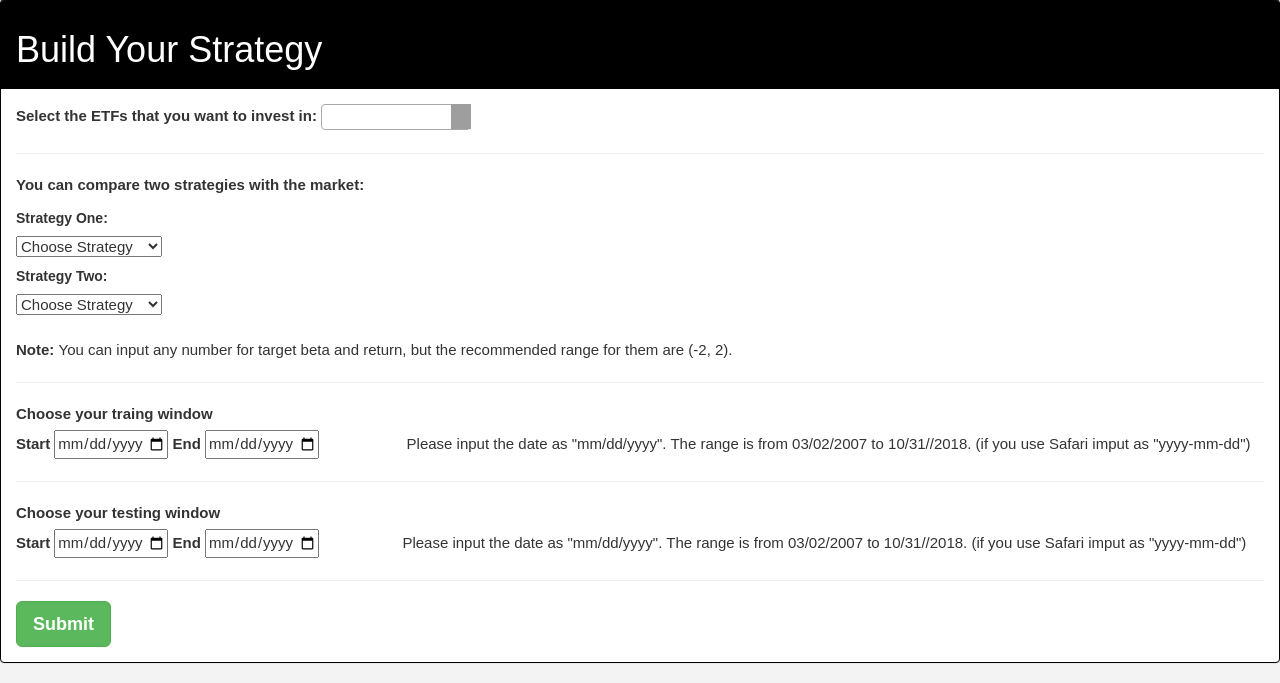
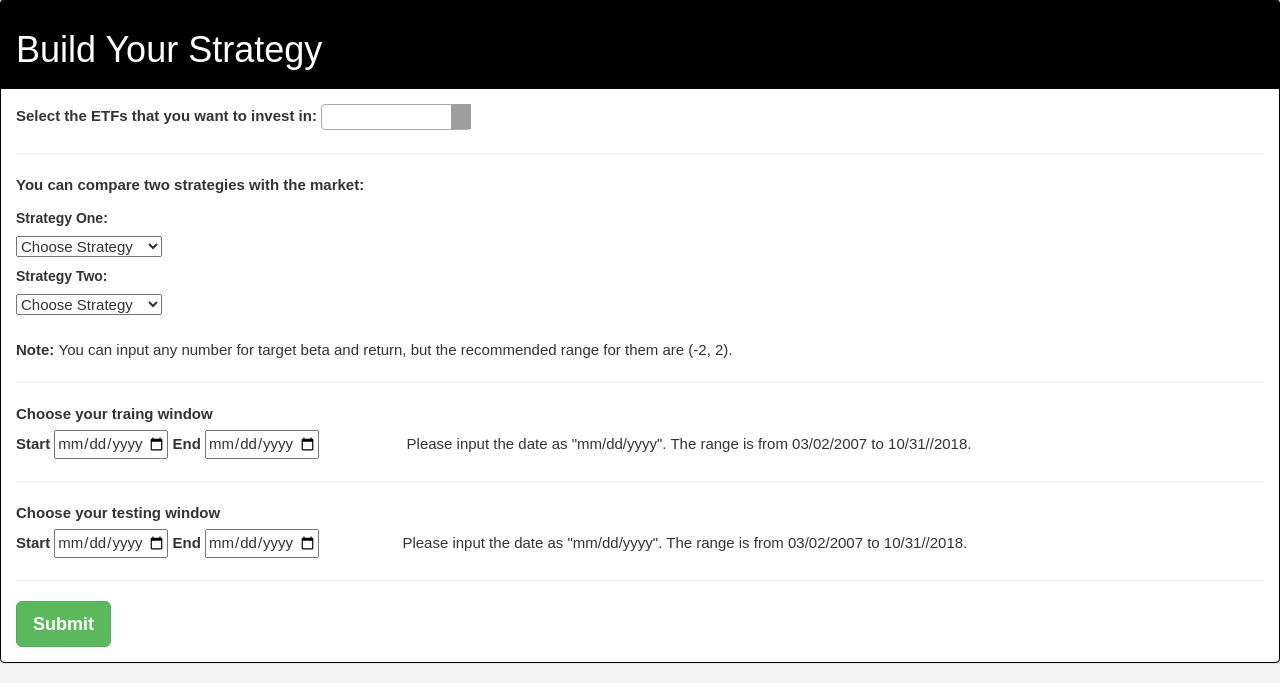
Before and after one commit to Xiaoyu-chen-1/FE-595-Trading-Strategy-Optimization-and-Backtesting-, a Flask app: page /strategy in a window 1280 px wide. Shown: the part 388-1071 px from the top of the page. Run offline with Flask 2, Linux system fonts and the light colour scheme; some libraries are stand-ins or nearby versions; grey boxes are pictures that could not be loaded.

Commit message:
Update strategy.html

```diff
--- a/templates/strategy.html
+++ b/templates/strategy.html
@@ -86,7 +86,7 @@
 					<label>End</label>
 					<input type="date" data-date-inline-picker="false" data-date-open-on-focus="true" name="train_end"  min="2007-03-02" max="2018-10-31">
 					&nbsp; &nbsp; &nbsp; &nbsp; &nbsp; &nbsp; &nbsp; &nbsp; &nbsp; &nbsp;
-					Please input the date as "mm/dd/yyyy". The range is from 03/02/2007 to 10/31//2018. (if you use Safari imput as "yyyy-mm-dd")
+					Please input the date as "mm/dd/yyyy". The range is from 03/02/2007 to 10/31//2018.
 			    </div>
 				<hr>
 				<div class="form-group">
@@ -96,7 +96,7 @@
 					<input type="date" data-date-inline-picker="false" data-date-open-on-focus="true" name="test_start" min="2007-03-02" max="2018-10-31">
 					<label>End</label>
 					<input type="date" data-date-inline-picker="false" data-date-open-on-focus="true" name="test_end" min="2007-03-02" max="2018-10-31">
-					&nbsp; &nbsp; &nbsp; &nbsp; &nbsp; &nbsp; &nbsp; &nbsp; &nbsp; &nbsp;Please input the date as "mm/dd/yyyy". The range is from 03/02/2007 to 10/31//2018. (if you use Safari imput as "yyyy-mm-dd")
+					&nbsp; &nbsp; &nbsp; &nbsp; &nbsp; &nbsp; &nbsp; &nbsp; &nbsp; &nbsp;Please input the date as "mm/dd/yyyy". The range is from 03/02/2007 to 10/31//2018.
 				</div>
 				<hr>
 		        <button type="submit" class="btn btn-lg btn-success"><strong>Submit</strong></button>
```
